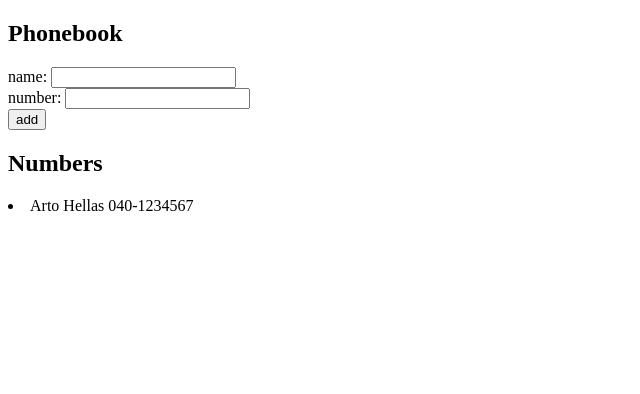
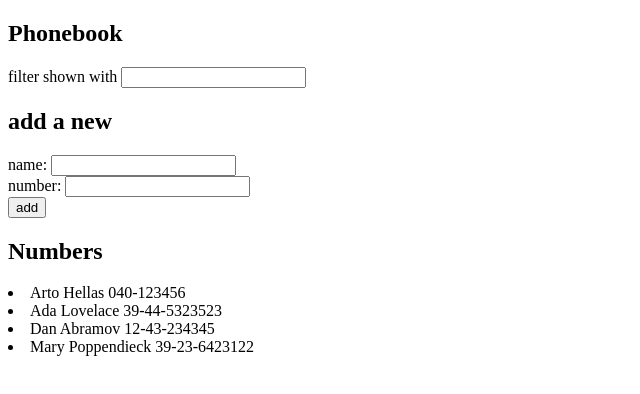
Before and after one commit to ronaldyonggi/phonebook, a React (Create React App) app: page / in a window 1280 px wide. Shown: the top 394 px of the page, without its empty margins (0-640 px from the left). Built offline with nearby package versions, Linux system fonts and the light colour scheme.

Commit message:
2.9 completed

```diff
--- a/src/App.js
+++ b/src/App.js
@@ -1,13 +1,17 @@
 import { useState } from "react";
 
 function App() {
-  const [persons, setPersons] = useState([
-    {
-      name: 'Arto Hellas',
-      number: '040-1234567'
-  }])
+  const initialPersons = [
+    { name: 'Arto Hellas', number: '040-123456', id: 1 },
+    { name: 'Ada Lovelace', number: '39-44-5323523', id: 2 },
+    { name: 'Dan Abramov', number: '12-43-234345', id: 3 },
+    { name: 'Mary Poppendieck', number: '39-23-6423122', id: 4 }
+  ]
+
+  const [persons, setPersons] = useState(initialPersons)
   const [newName, setNewName] = useState('')
   const [newNumber, setNewNumber] = useState('')
+  const [newFilter, setNewFilter] = useState('')
 
   const handleNameInputChange = event => {
     setNewName(event.target.value)
@@ -16,6 +20,12 @@
   const handleNumberInputChange = event => {
     setNewNumber(event.target.value)
   }
+
+  const handleFilterInputChange = event => {
+    setNewFilter(event.target.value)
+  }
+
+  const filteredPersons = persons.filter(person => person.name.toLowerCase().includes(newFilter))
 
   const handleSubmitForm = (event) => {
     event.preventDefault()
@@ -32,7 +42,8 @@
     if (!alreadyExist) {
       const newPersons = persons.concat({
         name: newName,
-        number: newNumber
+        number: newNumber,
+        id: persons.length + 1
       })
       setPersons(newPersons)
       setNewName('')
@@ -43,6 +54,8 @@
   return (
     <div>
       <h2>Phonebook</h2>
+      filter shown with <input value={newFilter} onChange={handleFilterInputChange} />
+      <h2>add a new</h2>
       <form onSubmit={handleSubmitForm}>
         <div>
           name: <input value={newName} onChange={handleNameInputChange} />
@@ -54,7 +67,7 @@
         </div>
       </form>
       <h2>Numbers</h2>
-      {persons.map(person => <li key={person.name}>{person.name} {person.number}</li>)}
+      {filteredPersons.map(person => <li key={person.id}>{person.name} {person.number}</li>)}
     </div>
   );
 }
```
